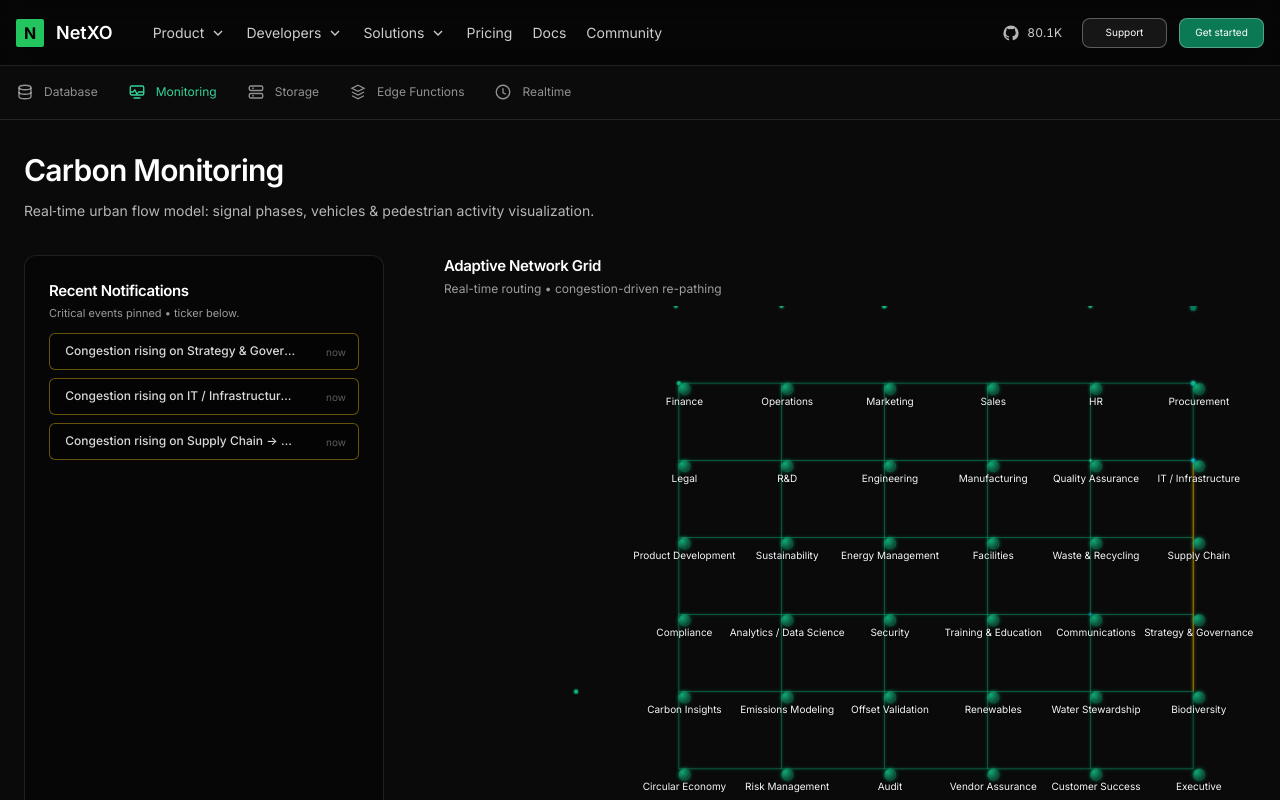
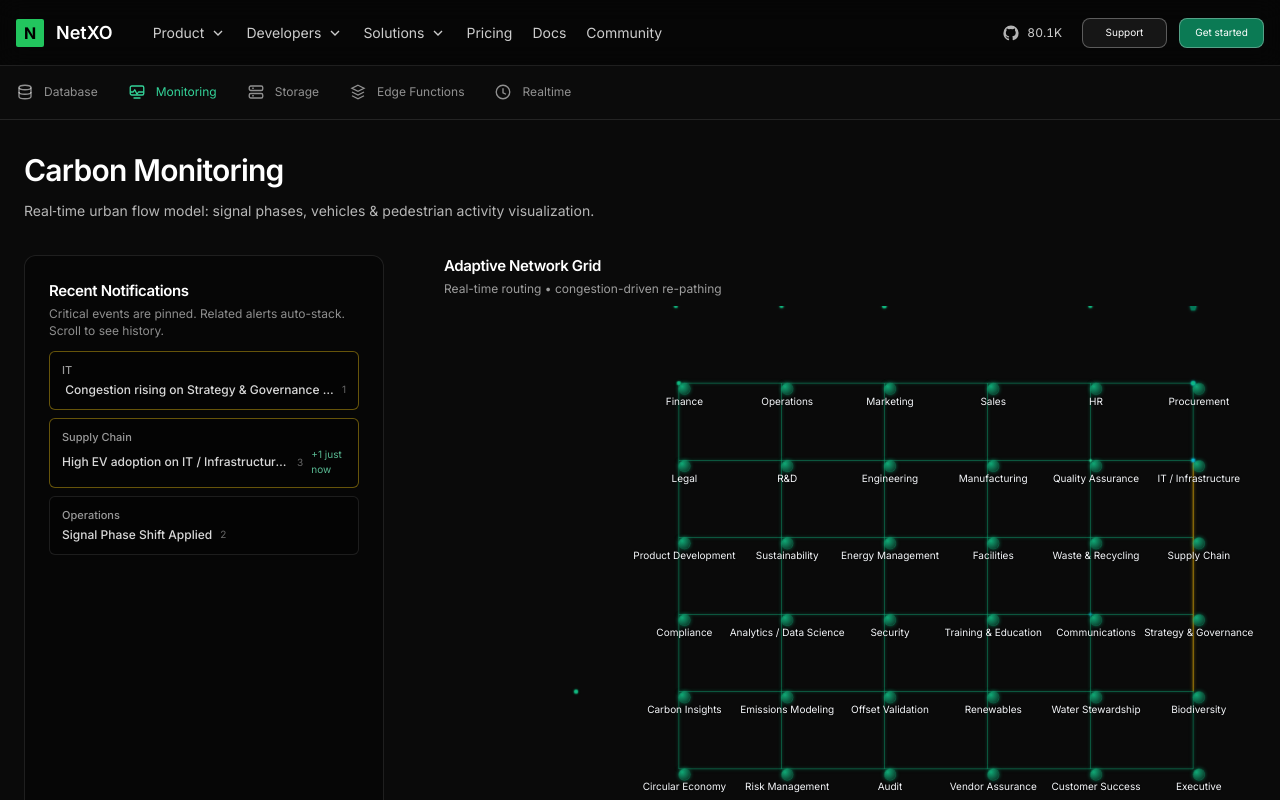
Before and after one commit to withNoclout/nextxo-v2, a React (Vite) app: page /monitoring in a window 1280 px wide. Shown: the top 800 px of the page. Built offline with nearby package versions, Linux system fonts and the light colour scheme.

Commit message:
feat(notifications): grouped stacking panel with pinned critical + ephemeral cards

```diff
--- a/src/pages/MonitoringPage.tsx
+++ b/src/pages/MonitoringPage.tsx
@@ -1,89 +1,126 @@
 import Layout from '../ui/Layout'
-import React, { useRef, useEffect, useState } from 'react'
+import React, { useRef, useEffect, useState, useCallback } from 'react'
 import ProductTabs from '../components/nav/ProductTabs'
-import CitySim from '../monitoring/CitySim'
 import AdaptiveNetworkSim, { NotificationEvent } from '../monitoring/AdaptiveNetworkSim'
-import CommunityFeedbackRow, { Feedback } from '../components/CommunityFeedbackRow'
+import CommunityFeedbackRow from '../components/CommunityFeedbackRow'
 
-// Simple placeholder notifications data (could later be sourced dynamically)
-const seedNotifications: Array<Pick<UINote,'id'|'title'|'detail'|'time'>> = [
-  { id: 1, title: 'Signal Phase Shift Applied', detail: 'Adaptive cycle adjusted at 4 junctions', time: '2m ago' },
-]
-
-interface UINote {
-  id:number
-  title:string
-  detail:string
-  severity?: 'normal'|'warn'|'block'|'clear'
-  category: 'critical'|'major'|'routine'
-  time:string
-  count?:number
-  pinUntil?: number
+// relative time helper
+function timeAgo(ts:number){
+  const diff = Date.now()-ts; if (diff<60000) return 'now';
+  const m = Math.floor(diff/60000); if (m<60) return m+'m';
+  const h = Math.floor(m/60); return h+'h';
 }
 
-function NotificationsPanel({ pinnedCritical, regularFeed, onDismiss, tickerPaused, onMouseEnter, onMouseLeave }:{
-  pinnedCritical: UINote[];
-  regularFeed: UINote[];
-  onDismiss: (id:number)=>void;
-  tickerPaused: boolean;
-  onMouseEnter: ()=>void;
-  onMouseLeave: ()=>void;
-}){
-  const listRef = useRef<HTMLUListElement>(null)
-  const trackRef = useRef<HTMLDivElement>(null)
-  // Fade mask CSS is always present
+// New grouped alert model
+type Alert = {
+  id: string;
+  ts: number; // epoch ms
+  title: string; // card text
+  severity: 'critical'|'warning'|'info';
+  category: string; // grouping key
+}
+
+type Group = {
+  key: string;
+  items: Alert[]; // newest first
+  lastTs: number;
+  highest: Alert['severity'];
+  expanded: boolean;
+  pinUntil?: number;
+  ephemeral?: Alert | null; // currently showing as a single card (pre-stack)
+  ephemeralUntil?: number;
+  showJustNowBadgeUntil?: number;
+  originalIndex?: number; // preserves slot during ephemeral
+}
+
+interface NotificationsPanelProps {
+  groups: Group[]; // already ordered
+  onToggle: (key:string)=>void;
+  onDismissPin: (key:string)=>void;
+  scrolling: boolean;
+  viewportRef: React.RefObject<HTMLDivElement>;
+  virtualization?: { start:number; end:number } | null;
+}
+
+const DISPLAY_MS = 1200;
+const JUST_NOW_MS = 3000;
+
+function severityBorder(g:Group){
+  if (g.highest==='critical') return 'border-red-500/70 shadow-[0_0_6px_1px_rgba(239,68,68,0.45)] border-2';
+  if (g.highest==='warning') return 'border-yellow-400/40 border';
+  return 'border-white/10 border';
+}
+
+const cardAnimClass = 'transition-[opacity,transform] duration-200 ease-out';
+
+function NotificationsPanel({ groups, onToggle, onDismissPin, scrolling, viewportRef, virtualization }:NotificationsPanelProps){
+  // Render groups (apply virtualization window if present)
+  const slice = virtualization ? groups.slice(virtualization.start, virtualization.end) : groups;
   return (
-    <div className="w-full flex flex-col h-full overflow-hidden notifications-viewport" style={{ paddingTop:12, paddingBottom:12, position:'relative', maskImage:'linear-gradient(to bottom, rgba(0,0,0,1) 80%, rgba(0,0,0,0) 100%)', WebkitMaskImage:'linear-gradient(to bottom, rgba(0,0,0,1) 80%, rgba(0,0,0,0) 100%)' }}
-      onMouseEnter={onMouseEnter} onMouseLeave={onMouseLeave}
-    >
+    <div className="w-full flex flex-col h-full" style={{paddingTop:12,paddingBottom:12}}>
       <div className="mb-3 px-1 shrink-0">
         <h2 className="text-[15px] font-semibold tracking-tight mb-1">Recent Notifications</h2>
-        <p className="text-[11px] text-white/60 leading-snug">Critical events pinned • ticker below.</p>
+        <p className="text-[12px] text-white/55 leading-snug">Critical events are pinned. Related alerts auto-stack. Scroll to see history.</p>
       </div>
-      {/* Pinned critical block */}
-      {pinnedCritical.length > 0 && (
-        <ul className="space-y-2 px-1 mb-2">
-          {pinnedCritical.slice(0,3).map((n,i) => {
-            const border = 'border-red-500/70 shadow-[0_0_6px_1px_rgba(239,68,68,0.45)] border-2'
-            const full = n.detail ? `${n.title}: ${n.detail}` : n.title
+      <div ref={viewportRef} className="flex-1 min-h-0 notifications-viewport relative" aria-live="polite" style={{scrollbarWidth:'thin'}}>
+        <ul className="space-y-2 px-1 pb-2">
+          {slice.map(g => {
+            const border = severityBorder(g)
+            const isPinned = g.highest==='critical' && g.pinUntil && Date.now() <= g.pinUntil
+            const showEphemeral = !!g.ephemeral && Date.now() <= (g.ephemeralUntil||0)
+            // Collapsed row (stack)
+            if (!g.expanded && !showEphemeral) {
+              const count = g.items.length>9 ? '9+' : g.items.length
+              const latest = g.items[0]
+              const showJustNow = g.showJustNowBadgeUntil && Date.now() <= g.showJustNowBadgeUntil
+              return (
+                <li key={g.key} className={`group rounded-md bg-black/30 px-3 py-[10px] flex items-center gap-3 ${border} ${cardAnimClass}`}>
+                  <button onClick={()=>onToggle(g.key)} className="text-left flex-1 min-w-0 focus:outline-none">
+                    <p className="text-[11px] text-white/60 font-medium truncate mb-[2px]">{g.key}</p>
+                    <div className="flex items-center gap-2">
+                      <span className="text-[12px] font-medium text-white/85 truncate" title={latest.title}>{latest.title}</span>
+                      <span className="text-[10px] text-white/40 whitespace-nowrap">{count}</span>
+                      {showJustNow && <span className="text-[10px] text-emerald-300/80">+1 just now</span>}
+                    </div>
+                  </button>
+                  {isPinned && <button onClick={()=>onDismissPin(g.key)} title="Unpin" className="text-[11px] text-white/50 hover:text-white/80 px-1">×</button>}
+                </li>
+              )
+            }
+            // Ephemeral single-card
+            if (showEphemeral && g.ephemeral) {
+              return (
+                <li key={g.key+':ephemeral'} className={`group flex items-start gap-3 rounded-md bg-black/30 px-3 py-[9px] ${border} ${cardAnimClass}`} style={{opacity:0, transform:'translateY(8px)'}} data-animate>
+                  <div className="flex-1 min-w-0 pr-2">
+                    <p className="text-[12px] font-medium text-white/85 leading-snug truncate" title={g.ephemeral.title}>{g.ephemeral.title}</p>
+                  </div>
+                  <span className="text-[10px] text-white/35 ml-2 whitespace-nowrap mt-0.5">now</span>
+                </li>
+              )
+            }
+            // Expanded view
             return (
-              <li key={n.id} className={`group flex items-start gap-3 rounded-md bg-black/30 px-3 py-[9px] ${border} transition-colors animate-[fadeIn_0.35s_ease] relative`}>
-                <div className="flex-1 min-w-0 pr-2">
-                  <p className="text-[12px] font-medium text-white/85 leading-snug truncate" title={full}>{full}</p>
+              <li key={g.key} className={`rounded-md bg-black/20 ${cardAnimClass} overflow-hidden`}>
+                <div className={`flex items-center px-3 py-[8px] cursor-pointer ${severityBorder(g)} bg-black/30`} onClick={()=>onToggle(g.key)}>
+                  <p className="text-[12px] font-semibold text-white/85 flex-1 truncate" title={g.key}>{g.key}</p>
+                  <span className="text-[10px] text-white/40 mr-2">{g.items.length}</span>
+                  {g.highest==='critical' && g.pinUntil && Date.now()<=g.pinUntil && <span className="text-[10px] text-red-300/80 mr-2">PIN</span>}
+                  <span className="text-[11px] text-white/50">{g.expanded? '−':'+'}</span>
                 </div>
-                <span className="text-[10px] text-white/35 ml-2 whitespace-nowrap mt-0.5">{n.time}</span>
-                <button className="absolute top-1 right-1 text-[13px] text-white/60 hover:text-white/90 px-1 py-0.5 rounded focus:outline-none" title="Dismiss" onClick={()=>onDismiss(n.id)}>&times;</button>
+                <ul className="divide-y divide-white/5">
+                  {g.items.map(a => (
+                    <li key={a.id} className="px-3 py-2 bg-black/20">
+                      <p className="text-[12px] text-white/85 leading-snug" title={a.title}>{a.title}</p>
+                      <span className="text-[10px] text-white/30">{timeAgo(a.ts)}</span>
+                    </li>
+                  ))}
+                </ul>
               </li>
             )
           })}
-          {pinnedCritical.length > 3 && (
-            <li className="flex items-center justify-center text-[11px] text-red-300/80 mt-1">+{pinnedCritical.length-3} more critical</li>
-          )}
         </ul>
-      )}
-      {/* Ticker for regular feed */}
-      <div className="relative flex-1 min-h-0" style={{overflow:'hidden'}}>
-        <div ref={trackRef} style={{transition:'none'}}>
-          <ul ref={listRef} className="space-y-2 px-1 select-none">
-            {regularFeed.map((n,i) => {
-              const border = n.category==='major'
-                ? 'border-yellow-400/40 border'
-                : 'border-white/10 border'
-              const full = n.detail ? `${n.title}: ${n.detail}` : n.title
-              const line = (n.count && n.count>1) ? `${full} (x${n.count})` : full
-              return (
-                <li key={n.id+':'+(n.time||i)} className={`group flex items-start gap-3 rounded-md bg-black/30 px-3 py-[9px] ${border} transition-colors animate-[fadeIn_0.35s_ease]`}>
-                  <div className="flex-1 min-w-0 pr-2">
-                    <p className="text-[12px] font-medium text-white/85 leading-snug truncate" title={full}>{line}</p>
-                  </div>
-                  <span className="text-[10px] text-white/35 ml-2 whitespace-nowrap mt-0.5">{n.time}</span>
-                </li>
-              )
-            })}
-          </ul>
-        </div>
-        {/* Fallback fade overlay for browsers without mask support */}
-        <div style={{position:'absolute',left:0,right:0,bottom:0,height:36,pointerEvents:'none',background:'linear-gradient(to bottom,rgba(0,0,0,0),rgba(0,0,0,0.85) 90%)'}} />
+        {/* gradient mask via CSS class; extra overlay for safety */}
+        <div className="pointer-events-none absolute inset-0" style={{WebkitMaskImage:'linear-gradient(#0000 0,#000 20px,#000 calc(100% - 20px),#0000 100%)',maskImage:'linear-gradient(#0000 0,#000 20px,#000 calc(100% - 20px),#0000 100%)'}} />
       </div>
     </div>
   )
@@ -99,114 +136,161 @@ function DashboardShell({ children }: { children: React.ReactNode }){
 }
 
 export default function MonitoringPage() {
-  // --- Notification state ---
-  const PIN_SECONDS = 10
-  const [pinnedCritical, setPinnedCritical] = useState<UINote[]>([])
-  const [regularFeed, setRegularFeed] = useState<UINote[]>([])
-  const seen = useRef<Set<number>>(new Set())
-  // Ticker state
-  const [tickerPaused, setTickerPaused] = useState(false)
-  const tickerOffset = useRef(0)
-  const tickerRaf = useRef<number>()
-  const tickerListRef = useRef<HTMLUListElement>(null)
-  const tickerTrackRef = useRef<HTMLDivElement>(null)
-  // Ingest logic
-  const pushNotification = React.useCallback((e:NotificationEvent)=>{
-    const raw = e.message.replace(/^([\u{1F534}🔴⚠️🟢])\s*/u,'').trim()
-    const lower = raw.toLowerCase()
-    const title = raw.split(':')[0]?.trim() || 'Update'
-    const detail = raw.split(':').slice(1).join(':').trim()
-    // Classification rules
-    let category: UINote['category'] = 'routine'
-    if (/(gridlock|emission spike|node failure|critical delay|blockage|critical congestion|link closed)/i.test(raw)) category='critical'
-    else if (/(heavy congestion|peak-hour surge|congestion rising)/i.test(raw)) category='major'
-    else category='routine'
-    // Map to severity for legacy styling (critical/block, major/warn)
-    let severity: UINote['severity'] = category==='critical' ? 'block' : category==='major' ? 'warn' : 'normal'
-    // Filtering: optionally ignore low-value clears/green adoption unless critical
-    if (/high ev adoption|traffic cleared|temporary relief/i.test(lower)) return
-    if (e.type==='clear' && category!=='critical') return
-    if (seen.current.has(e.id)) return
-    seen.current.add(e.id)
-    if (category==='critical') {
-      setPinnedCritical(prev => [
-        { id:e.id, title: title.slice(0,90), detail: detail.slice(0,140), severity, category, time:'now', count:1, pinUntil: Date.now() + PIN_SECONDS*1000 },
-        ...prev.filter(n=>n.id!==e.id)
-      ])
+  // --- Grouped notifications state ---
+  const PIN_SECONDS = 10;
+  const groupsRef = useRef<Map<string,Group>>(new Map());
+  const [ordered, setOrdered] = useState<Group[]>([]); // render order
+  const [version, setVersion] = useState(0); // trigger renders when map mutates
+  const scrollContainerRef = useRef<HTMLDivElement>(null);
+  const [scrolling, setScrolling] = useState(false);
+  const scrollIdleTimer = useRef<number>();
+  const pendingReorder = useRef(false);
+
+  const recomputeOrder = useCallback(()=>{
+    const list:Group[] = Array.from(groupsRef.current.values());
+    const now = Date.now();
+    const pinned = list.filter(g => g.highest==='critical' && g.pinUntil && now <= g.pinUntil);
+    const others = list.filter(g => !(g.highest==='critical' && g.pinUntil && now <= g.pinUntil));
+    pinned.sort((a,b)=> b.lastTs - a.lastTs);
+    others.sort((a,b)=> b.lastTs - a.lastTs);
+    setOrdered([...pinned, ...others]);
+  },[]);
+
+  const scheduleReorder = useCallback(()=>{
+    if (scrolling) { pendingReorder.current = true; return }
+    recomputeOrder();
+  },[recomputeOrder, scrolling]);
+
+  const markDirty = () => setVersion(v=>v+1);
+
+  const toggleGroup = (key:string) => {
+    const g = groupsRef.current.get(key); if (!g) return;
+    g.expanded = !g.expanded;
+    // cancel ephemeral if expanding
+    if (g.expanded && g.ephemeral) { g.items.unshift(g.ephemeral); g.ephemeral = null; g.ephemeralUntil=undefined; }
+    markDirty();
+    scheduleReorder();
+  };
+
+  const dismissPin = (key:string) => {
+    const g = groupsRef.current.get(key); if (!g) return;
+    g.pinUntil = Date.now()-1;
+    markDirty();
+    scheduleReorder();
+  };
+
+  function classify(raw:string): { severity:Alert['severity']; category:string; title:string } {
+    const title = raw.trim();
+    let severity:Alert['severity'] = /critical|failure|gridlock|spike|blockage/i.test(raw)? 'critical' : /heavy|congestion|warning|delay/i.test(raw)? 'warning':'info';
+    // naive category extraction
+    const departments = ['Compliance','Logistics','Operations','Supply Chain','Customer Service','Finance','IT','Procurement','Legal','Security','Training','R&D','Analytics'];
+    let category = departments.find(d => new RegExp(d,'i').test(raw)) || (severity==='critical' ? 'Critical' : 'General');
+    return { severity, category, title };
+  }
+
+  const addAlert = useCallback((alert:Alert)=>{
+    const map = groupsRef.current;
+    let g = map.get(alert.category);
+    const now = Date.now();
+    if (!g) {
+      g = { key: alert.category, items:[alert], lastTs: alert.ts, highest: alert.severity, expanded:false, pinUntil: alert.severity==='critical'? now + PIN_SECONDS*1000 : undefined, ephemeral:null };
+      map.set(alert.category, g);
+      markDirty();
+      scheduleReorder();
+      return;
+    }
+    // update highest severity
+    if (alert.severity==='critical') {
+      g.highest='critical'; g.pinUntil = now + PIN_SECONDS*1000;
+    } else if (alert.severity==='warning' && g.highest==='info') g.highest='warning';
+    g.lastTs = alert.ts;
+    if (g.expanded) {
+      g.items.unshift(alert);
+      g.showJustNowBadgeUntil = now + JUST_NOW_MS; // show badge on header when expanded collapses? kept simple
     } else {
-      setRegularFeed(prev => {
-        // Group by title+detail+category signature
-        const keyIdx = prev.findIndex(n => n.category===category && n.title===title && n.detail===detail)
-        if (keyIdx !== -1) {
-          const copy=[...prev]
-          const ex=copy[keyIdx]
-          copy[keyIdx] = { ...ex, time:'now', count:(ex.count||1)+1 }
-          return copy
+      // start ephemeral display
+      g.ephemeral = alert;
+      g.ephemeralUntil = now + DISPLAY_MS;
+      g.showJustNowBadgeUntil = now + JUST_NOW_MS; // will show after collapse
+      // don't push into items until collapse
+    }
+    markDirty();
+    scheduleReorder();
+  },[scheduleReorder]);
+
+  // Simulation ingest -> convert NotificationEvent
+  const pushNotification = useCallback((e:NotificationEvent)=>{
+    const raw = e.message.replace(/^([\u{1F534}🔴⚠️🟢])\s*/u,'').trim();
+    const { severity, category, title } = classify(raw);
+    addAlert({ id: String(e.id), ts: Date.now(), title, severity, category });
+  },[addAlert]);
+
+  // Ephemeral collapse + badge expiry loop
+  useEffect(()=>{
+    const t = setInterval(()=>{
+      let changed = false; const now=Date.now();
+      groupsRef.current.forEach(g => {
+        if (g.ephemeral && g.ephemeralUntil && now > g.ephemeralUntil) {
+          // collapse
+          g.items.unshift(g.ephemeral); g.ephemeral=null; g.ephemeralUntil=undefined; changed=true; scheduleReorder();
         }
-        return [ { id:e.id, title: title.slice(0,90), detail: detail.slice(0,140), severity, category, time:'now', count:1 }, ...prev.slice(0,99) ]
-      })
+        if (g.showJustNowBadgeUntil && now > g.showJustNowBadgeUntil) { g.showJustNowBadgeUntil=undefined; changed=true; }
+      });
+      if (changed) markDirty();
+    }, 200);
+    return ()=>clearInterval(t);
+  },[scheduleReorder]);
+
+  // Scroll handling (pause reorder while user scrolls)
+  useEffect(()=>{
+    const el = scrollContainerRef.current; if (!el) return;
+    function onScroll(){
+      setScrolling(true);
+      if (scrollIdleTimer.current) window.clearTimeout(scrollIdleTimer.current);
+      scrollIdleTimer.current = window.setTimeout(()=>{
+        setScrolling(false);
+        if (pendingReorder.current) { pendingReorder.current=false; recomputeOrder(); }
+      }, 1000);
     }
-  },[])
-  // Pin expiry GC
+    el.addEventListener('scroll', onScroll, { passive:true });
+    return ()=> el.removeEventListener('scroll', onScroll);
+  },[recomputeOrder]);
+
+  // Initial order compute effect (in case of seeds later)
+  useEffect(()=>{ recomputeOrder(); },[version, recomputeOrder]);
+
+  // Simple mount animation for ephemeral cards
   useEffect(()=>{
-    const interval = setInterval(()=>{
-      setPinnedCritical(prev => {
-        const now = Date.now()
-        const keep:UINote[] = []
-        const expired:UINote[] = []
-        for (const ev of prev) {
-          if (ev.pinUntil && now <= ev.pinUntil) keep.push(ev)
-          else expired.push({...ev, pinUntil: undefined})
-        }
-        if (expired.length) setRegularFeed(rf => [...expired, ...rf])
-        return keep
-      })
-    }, 1000)
-    return ()=>clearInterval(interval)
-  },[])
-  // Manual dismiss
-  const handleDismiss = (id:number) => {
-    setPinnedCritical(prev => {
-      const idx = prev.findIndex(n=>n.id===id)
-      if (idx===-1) return prev
-      const [removed] = prev.splice(idx,1)
-      setRegularFeed(rf => [{...removed, pinUntil:undefined}, ...rf])
-      return [...prev]
-    })
-  }
-  // --- Ticker logic ---
+    const el = scrollContainerRef.current; if (!el) return;
+    const nodes = el.querySelectorAll('li[data-animate]');
+    nodes.forEach(n => {
+      requestAnimationFrame(()=>{
+        (n as HTMLElement).style.opacity='1';
+        (n as HTMLElement).style.transform='translateY(0)';
+      });
+    });
+  });
+
+  // Virtualization (basic) if more than 50 groups
+  const virtualization = (()=>{
+    const total = ordered.length; if (total <= 50) return null;
+    const estRow = 56; // approx collapsed height
+    const el = scrollContainerRef.current; if (!el) return null;
+    const scrollTop = el.scrollTop; const h = el.clientHeight;
+    const start = Math.max(0, Math.floor(scrollTop/estRow)-5);
+    const end = Math.min(total, Math.ceil((scrollTop+h)/estRow)+5);
+    return { start, end };
+  })();
+
+  // Provide some seed alerts for initial visual (optional) - we keep prior seed minimal
   useEffect(()=>{
-    let raf:number; let last=performance.now()
-    function step(now:number){
-      if (tickerPaused) { raf=requestAnimationFrame(step); return }
-      const dt = (now-last)/1000; last=now
-      const SPEED = 28 // px/sec
-      tickerOffset.current += SPEED*dt
-      const list = tickerListRef.current
-      const track = tickerTrackRef.current
-      if (list && track) {
-        const rowH = list.firstElementChild?.clientHeight||0
-        if (rowH && tickerOffset.current >= rowH) {
-          tickerOffset.current -= rowH
-          setRegularFeed(prev => {
-            if (prev.length<2) return prev
-            const first = prev[0];
-            return [...prev.slice(1), first]
-          })
-        }
-        track.style.transform = `translateY(${-tickerOffset.current}px)`
-      }
-      raf=requestAnimationFrame(step)
+    if (ordered.length===0) {
+      addAlert({ id:'seed-1', ts:Date.now(), title:'Signal Phase Shift Applied', severity:'info', category:'Operations' });
     }
-    raf=requestAnimationFrame(step)
-    return ()=>cancelAnimationFrame(raf)
-  },[tickerPaused])
-  // Pause on hover or tab hidden
-  useEffect(()=>{
-    function onVis(){ setTickerPaused(document.hidden) }
-    document.addEventListener('visibilitychange', onVis)
-    return ()=>document.removeEventListener('visibilitychange', onVis)
-  },[])
+  },[ordered.length, addAlert]);
+
+  // No external dismiss of individual alerts now; pin dismissal handled on group
+  const handleDismiss = (id:number)=>{} // placeholder to satisfy legacy references removed
   return (
     <Layout>
       {/* Secondary product navigation */}
@@ -220,12 +304,12 @@ export default function MonitoringPage() {
           <div className="cm-grid-stack grid gap-[60px]" style={{ gridTemplateColumns: '360px 1fr' }}>
             <div className="rounded-xl border border-white/10 bg-black/40 px-5 py-3 self-start" style={{ width: 360, height:650 }}>
               <NotificationsPanel
-                pinnedCritical={pinnedCritical}
-                regularFeed={regularFeed}
-                onDismiss={handleDismiss}
-                tickerPaused={tickerPaused}
-                onMouseEnter={()=>setTickerPaused(true)}
-                onMouseLeave={()=>setTickerPaused(false)}
+                groups={ordered}
+                onToggle={toggleGroup}
+                onDismissPin={dismissPin}
+                scrolling={scrolling}
+                viewportRef={scrollContainerRef}
+                virtualization={virtualization}
               />
             </div>
             <div className="p-0 flex flex-col" style={{ width:1000, height:600 }}>
```
